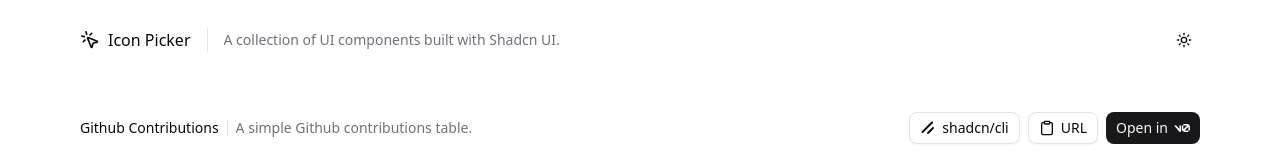
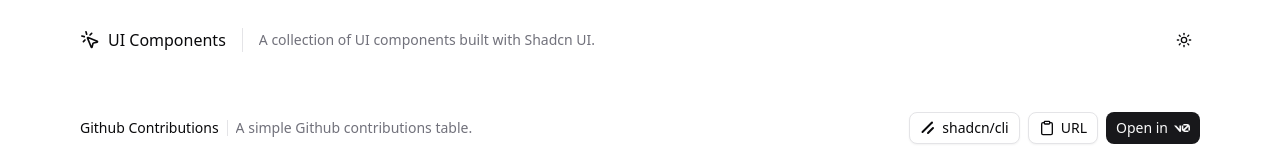
Before and after one commit to R4ULtv/ui, a Next.js app: page /github-contributions in a window 1280 px wide. Shown: the top 159 px of the page. Built offline with nearby package versions, Linux system fonts and the light colour scheme.

Commit message:
Update website branding from Icon Picker to UI Components

```diff
--- a/app/layout.tsx
+++ b/app/layout.tsx
@@ -21,19 +21,19 @@ const geistMono = Geist_Mono({
 
 export const metadata: Metadata = {
   metadataBase: new URL("https://ui.raulcarini.dev"),
-  title: "Icon Picker Components",
+  title: "UI Components",
   description:
-    "A collection of different icon picker components. Using React, TypeScript, and Tailwind CSS. Icons are sourced from lucide.dev. Install the components using the shadcn/cli.",
+    "A collection of UI components built with Shadcn UI. Using React, TypeScript, and Tailwind CSS. Install the components using the shadcn/cli.",
   authors: [{ name: "Raul Carini", url: "https://www.raulcarini.dev" }],
   openGraph: {
     url: new URL("https://ui.raulcarini.dev"),
-    siteName: "Icon Picker Components",
+    siteName: "UI Components",
     images: [
       {
-        url: "/icon-picker.png",
+        url: "/og-image.png",
         width: 1200,
         height: 630,
-        alt: "Icon Picker Components",
+        alt: "UI Components",
       },
     ],
     locale: "en_US",
@@ -56,7 +56,7 @@ export default function RootLayout({
             <div className="flex items-center gap-4">
               <Link href="/" className="flex items-center gap-2">
                 <MousePointerClickIcon className="size-5" />
-                <span className="font-medium">Icon Picker</span>
+                <span className="font-medium">UI Components</span>
               </Link>
               <Separator
                 orientation="vertical"
```
